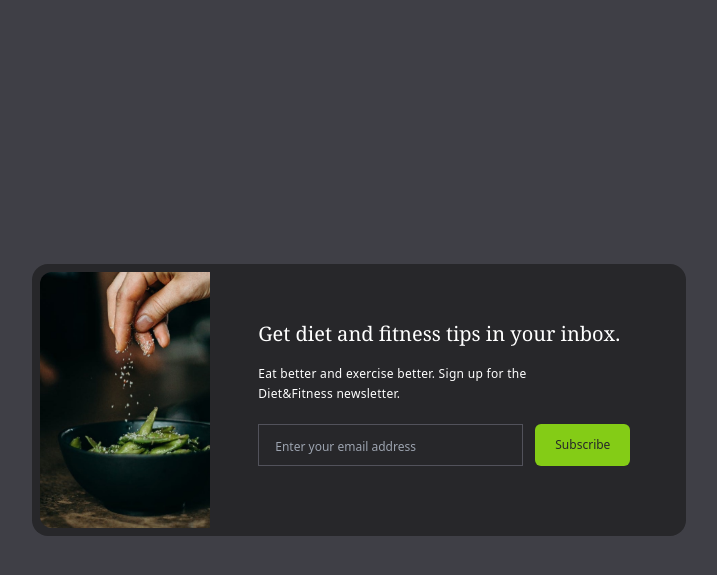
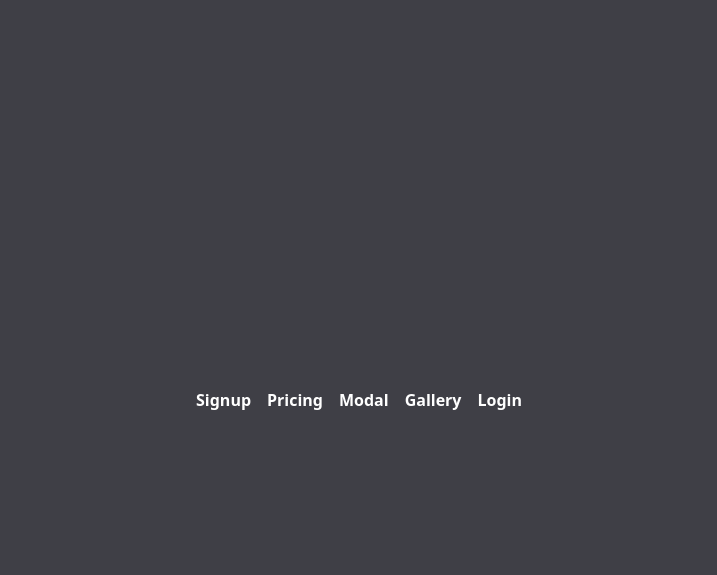
Before and after one commit to jst2702/tailwind_django_template, a Django app: page / in a window 1280 px wide. Shown: the top 575 px of the page, without its empty margins (281-998 px from the left). Run offline with Django 5.2, Linux system fonts and the light colour scheme; style sheets or scripts are compiled from the project's sources; some libraries are stand-ins or nearby versions.

Commit message:
re-add basic pages

```diff
--- a/crm/templates/crm/index.html
+++ b/crm/templates/crm/index.html
@@ -4,38 +4,17 @@
 <head>
     <meta charset="UTF-8">
     <meta name="viewport" content="width=device-width, initial-scale=1.0">
-    <title>Document</title>
-    <!-- <script src="https://cdn.tailwindcss.com"></script> -->
+    <title>Index</title>
     <link rel="stylesheet" href="{% static '/css/output.css' %}">
 </head>
 <body>
     <div class="flex items-center justify-center h-screen bg-zinc-700">
-        <div class="bg-zinc-800 p-2 mx-6 rounded-2xl">
-            <!-- Flex container -->
-            <div class="flex flex-col md:flex-row">
-                <!-- Image -->
-                <img src="{% static '/email-subscribe/images/image.jpg' %}" alt=""
-                class="object-fill h-screen max-h-80 rounded-xl md:h-64 md:rounded-r-none transform hover:scale-105 hover:rounded-xl duration-200">
-
-                <!-- Content -->
-                <div class="p-6 md:p-12 max-w-xs md:max-w-none">
-                    <h2 class="font-serif text-xl font-medium text-center text-white md:text-left">
-                        Get diet and fitness tips in your inbox.
-                    </h2>
-                    <p class="max-w-xs my-4 text-xs leading-5 tracking-wide text-center text-white md:text-left">
-                        Eat better and exercise better. Sign up for the Diet&Fitness newsletter.
-                    </p>
-
-                    <div class="flex flex-col mt-5 space-y-4 md:space-x-3 md:flex-row md:space-y-0">
-                        <Input type="text" placeholder="Enter your email address"
-                        class="p-2 px-4 text-center text-white bg-zinc-800 border border-zinc-600 placeholder:text-xs placeholder:text-center md:placeholder:text-left md:text-left focus:outline-none"></Input>
-
-                        <button class="px-5 py-3 text-xs rounded-md text-zinc-800 bg-lime-500 hover:bg-lime-700 hover:text-white duration-500">
-                            Subscribe
-                        </button>
-                    </div>
-                </div>
-            </div>
+        <div class="text-white font-bold flex flex-col md:flex-row space-y-4 md: space-x-4 md:space-y-0">
+            <a href="{% url 'signup' %}">Signup</a>
+            <a href="{% url 'pricing' %}">Pricing</a>
+            <a href="{% url 'modal' %}">Modal</a>
+            <a href="{% url 'gallery' %}">Gallery</a>
+            <a href="{% url 'login' %}">Login</a>
         </div>
     </div>
 </body>
--- a/crm/urls.py
+++ b/crm/urls.py
@@ -3,9 +3,9 @@ from . import views
 
 urlpatterns = [
     path('', views.home, name='home'),  # URL pattern for the home view
-    # path('signup/', views.signup, name='signup'),
-    # path('pricing/', views.pricing, name='pricing'),
-    # path('modal/', views.product_model, name='modal'),
-    # path('gallery/', views.gallery, name='gallery'),
-    # path('login/', views.login, name='login'),
+    path('signup/', views.signup, name='signup'),
+    path('pricing/', views.pricing, name='pricing'),
+    path('modal/', views.product_model, name='modal'),
+    path('gallery/', views.gallery, name='gallery'),
+    path('login/', views.login, name='login'),
 ]
--- a/crm/views.py
+++ b/crm/views.py
@@ -4,17 +4,17 @@ from django.shortcuts import render
 def home(requests):
     return render(requests, 'crm/index.html')
 
-# def signup(requests):
-#     return render(requests, 'crm/signup.html')
+def signup(requests):
+    return render(requests, 'crm/signup.html')
 
-# def pricing(requests):
-#     return render(requests, 'crm/pricing.html')
+def pricing(requests):
+    return render(requests, 'crm/pricing.html')
 
-# def product_model(requests):
-#     return render(requests, 'crm/product-modal.html')
+def product_model(requests):
+    return render(requests, 'crm/product-modal.html')
 
-# def gallery(requests):
-#     return render(requests, 'crm/gallery.html')
+def gallery(requests):
+    return render(requests, 'crm/gallery.html')
 
-# def login(requests):
-#     return render(requests, 'crm/login.html')
+def login(requests):
+    return render(requests, 'crm/login.html')
```
Also changed, not shown: crm/templates/crm/gallery.html (+3 -7 lines), crm/templates/crm/login.html (+3 -6 lines), crm/templates/crm/pricing.html (+3 -6 lines), crm/templates/crm/product-modal.html (+3 -6 lines), crm/templates/crm/signup.html (+3 -5 lines).
